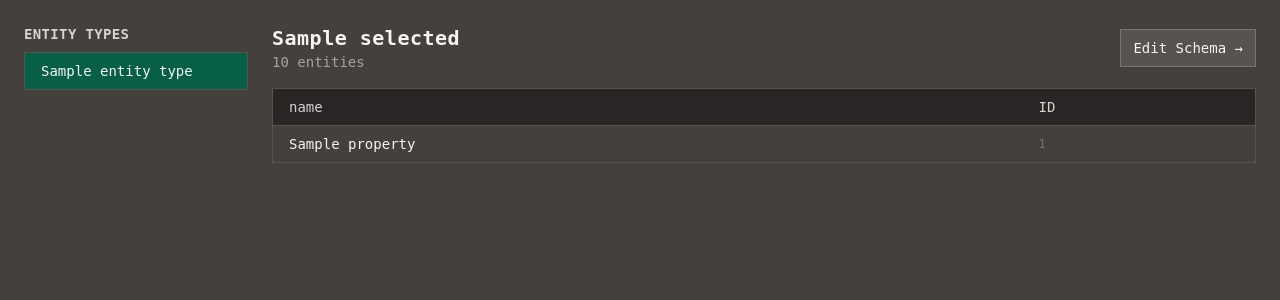
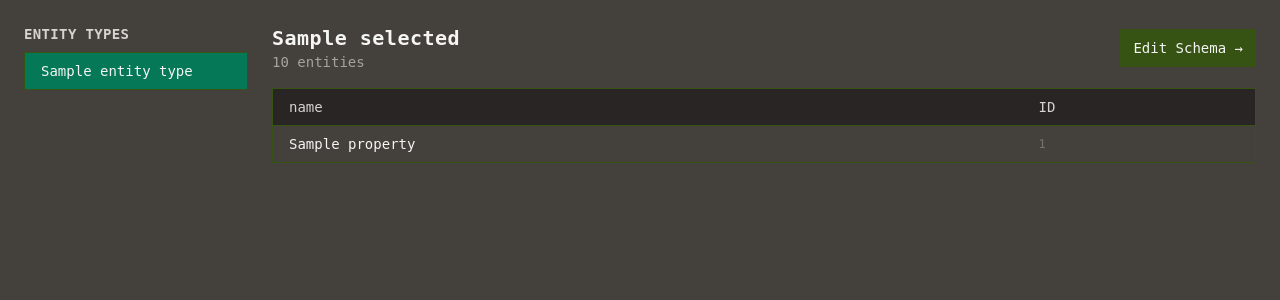
Before and after one commit to jwjacobson/bellona, a FastAPI app: template templates/explorer/index.html in a window 1280 px wide. Shown: the part 61-361 px from the top of the page. Run offline with FastAPI, Linux system fonts and the light colour scheme; the template is opened without the code that fills it: most values are stand-ins (such as "Sample title", 1, 10 or a date in 2020); parts of the project's set-up code (start-up, migrations or seed data) failed here and were passed over; some libraries are stand-ins or nearby versions.

Commit message:
Update explore styling

```diff
--- a/templates/404.html
+++ b/templates/404.html
@@ -5,7 +5,7 @@
 <div class="py-16 text-center">
   <p class="text-stone-500 text-6xl font-bold mb-4">404</p>
   <p class="text-stone-300 text-lg mb-6">Not found.</p>
-  <a href="/ui/ontology" class="px-4 py-2 bg-stone-600 text-stone-100 text-sm border border-stone-500 hover:bg-stone-500">
+  <a href="/ui/ontology" class="px-4 py-2 bg-stone-600 text-stone-100 text-sm border border-olive-900 hover:bg-stone-500">
     ← Back to Ontology
   </a>
 </div>
--- a/templates/explorer/index.html
+++ b/templates/explorer/index.html
@@ -7,11 +7,11 @@
   <!-- Entity type selector -->
   <div class="w-56 shrink-0">
     <h2 class="text-sm font-bold tracking-wide text-stone-300 uppercase mb-2">Entity Types</h2>
-    <div class="border border-stone-600">
+    <div class="border border-olive-900">
       {% for et in entity_types %}
       <a href="/ui/explorer/{{ et.id }}"
-         class="block px-4 py-2 text-sm border-b border-stone-600 last:border-b-0
-                {% if selected and selected.id == et.id %}bg-emerald-800 text-stone-100{% else %}text-stone-300 hover:bg-stone-600{% endif %}">
+         class="block px-4 py-2 text-sm border-b border-olive-900 last:border-b-0
+                {% if selected and selected.id == et.id %}bg-emerald-700 text-stone-100{% else %}text-stone-300 hover:bg-stone-600{% endif %}">
         {{ et.name }}
       </a>
       {% else %}
@@ -29,7 +29,7 @@
         <p class="text-stone-400 text-sm">{{ total }} {{ "entity" if total == 1 else "entities" }}</p>
       </div>
       <a href="/ui/ontology/entity-types/{{ selected.id }}"
-         class="px-3 py-2 bg-stone-600 text-stone-100 text-sm border border-stone-500 hover:bg-stone-500">
+         class="px-3 py-2 bg-olive-900 text-stone-100 text-sm border border-olive-900 hover:bg-stone-700">
         Edit Schema →
       </a>
     </div>
@@ -37,7 +37,7 @@
     {% if entities %}
     <!-- Dynamic columns from first entity's properties -->
     {% set cols = entities[0].properties.keys() | list %}
-    <table class="w-full text-sm border border-stone-600">
+    <table class="w-full text-sm border border-olive-900">
       <thead>
         <tr class="bg-stone-800 text-stone-300">
           {% for col in cols %}
@@ -48,7 +48,7 @@
       </thead>
       <tbody>
         {% for entity in entities %}
-        <tr class="border-t border-stone-600 hover:bg-stone-600">
+        <tr class="border-t border-olive-900 hover:bg-stone-600">
           {% for col in cols %}
           <td class="px-4 py-2 text-stone-100 max-w-xs truncate">{{ entity.properties.get(col, "—") }}</td>
           {% endfor %}
@@ -63,18 +63,18 @@
     <div class="flex gap-2 mt-4">
       {% if page > 1 %}
       <a href="/ui/explorer/{{ selected.id }}?page={{ page - 1 }}"
-         class="px-4 py-2 bg-stone-600 text-stone-100 text-sm border border-stone-500 hover:bg-stone-500">← Prev</a>
+         class="px-4 py-2 bg-stone-600 text-stone-100 text-sm border border-olive-900 hover:bg-stone-500">← Prev</a>
       {% endif %}
       <span class="px-4 py-2 text-stone-400 text-sm">Page {{ page }}</span>
       {% if page * page_size < total %}
       <a href="/ui/explorer/{{ selected.id }}?page={{ page + 1 }}"
-         class="px-4 py-2 bg-stone-600 text-stone-100 text-sm border border-stone-500 hover:bg-stone-500">Next →</a>
+         class="px-4 py-2 bg-stone-600 text-stone-100 text-sm border border-olive-900 hover:bg-stone-500">Next →</a>
       {% endif %}
     </div>
     {% endif %}
 
     {% else %}
-    <p class="text-stone-400 text-sm py-4">No entities of this type yet. Ingest data via the <a href="/ui/connectors" class="text-teal-400 hover:text-teal-300">Connectors</a> panel.</p>
+    <p class="text-stone-400 text-sm py-4">No entities of this type yet. Ingest data via the <a href="/ui/connectors" class="text-emerald-500 hover:text-emerald-400">Connectors</a> panel.</p>
     {% endif %}
 
     {% else %}
--- a/templates/ontology/entity_type.html
+++ b/templates/ontology/entity_type.html
@@ -20,7 +20,7 @@
       </div>
       <div class="flex gap-2">
         <a href="/ui/explorer/{{ entity_type.id }}"
-           class="px-3 py-2 bg-stone-600 text-stone-100 text-sm border border-stone-500 hover:bg-stone-500">
+           class="px-3 py-2 bg-olive-900 text-stone-100 text-sm border border-olive-900 hover:bg-stone-700">
           Browse Entities →
         </a>
       </div>
```
